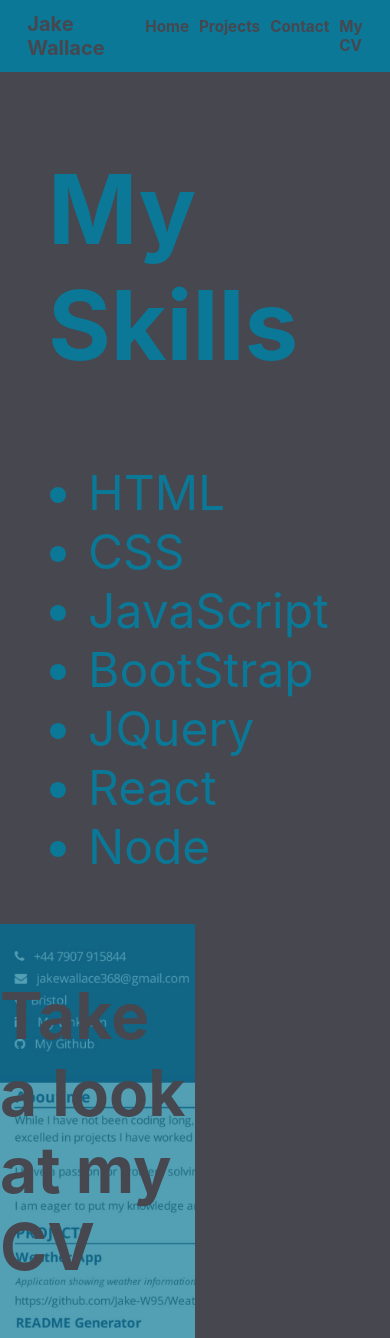
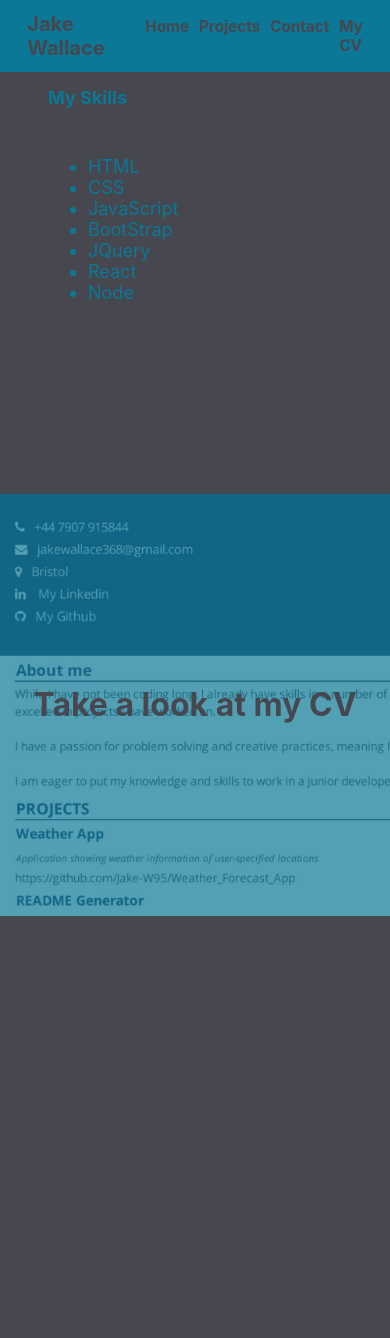
Before and after one commit to Jake-W95/Portfolio, a React (Create React App) app: page /CV in a window 390 px wide. After the commit the page ends 916 px from the top, so only its background shows below. Built offline with nearby package versions, Linux system fonts and the light colour scheme.

Commit message:
formatted CV for mobile

```diff
--- a/src/index.css
+++ b/src/index.css
@@ -1,10 +1,9 @@
-
-
 * {
   color: rgb(71, 71, 80);
   text-decoration: none;
 
 }
+
 body {
   margin: 0;
   font-family: -apple-system, BlinkMacSystemFont, Segoe UI, Roboto, Oxygen,
@@ -16,8 +15,7 @@ body {
 }
 
 code {
-  font-family: source-code-pr, Menl, Monac, Consola, Courier Ne
-    monospace;
+  font-family: source-code-pr, Menl, Monac, Consola, Courier Ne monospace;
 }
 
 header {
@@ -78,30 +76,44 @@ textarea::placeholder {
   padding: 2.5rem;
   border-radius: 10px
 }
+
 .link {
   font-size: 145%;
-    font-weight:bold;
+  font-weight: bold;
   margin-left: 1.3rem;
 }
-.CVContainer{
+
+.CVContainer {
   display: flex;
+  height: 90vh;
 
 }
+
 .CVSkills {
   width: 50%;
   /* height: 9vh; */
   font-size: 300%;
   box-sizing: border-box;
   padding-left: 3rem;
-  background-color:  #474750;
+  background-color: #474750;
 }
-.CVLink {
+
+.CVLinkContainer {
   width: 50%;
   /* height: 100vh; */
   /* background-color:red; */
   background-image: url('./images/CV.jpg');
   background-size: cover
+}
 
+.CVLink {
+
+  width: 100%;
+  height: 100%;
+  background-color: rgba(10, 120, 150, 0.7);
+  display: flex;
+  justify-content: center;
+  align-items: center
 }
 
 
@@ -113,6 +125,7 @@ textarea::placeholder {
     /* width:content; */
 
   }
+
   header h1 {
     font-size: 20px;
   }
@@ -133,15 +146,29 @@ textarea::placeholder {
 
   .heroTextBox {
     width: 70%;
-    height:fit-content;
+    height: fit-content;
     padding: 1rem;
     font-size: large;
   }
+
   .CVContainer {
+
     flex-direction: column;
- }
- .CVSkills{
+    height: 100%;
     width: 100%;
   }
 
+
+  .CVSkills h1,
+  .CVSkills li {
+    font-size: large;
   }
+
+  .CVLinkContainer,
+  .CVSkills {
+    width: 100%;
+    height: 50vh;
+  }
+
+
+}
--- a/src/pages/CVpage.js
+++ b/src/pages/CVpage.js
@@ -17,18 +17,11 @@ function CVPage() {
                     </ul>
                 </div>
 
-                <div className='CVLink'>
+                <div className='CVLinkContainer'>
                     <a href='https://drive.google.com/file/d/16YQ52bzso9mEOpAN9IDrVfSJ9cfivs9h/view?usp=sharing'>
-                        <div style={{
-                            width: '100%',
-                            height: '100%',
-                            backgroundColor: 'rgba(10,120,150,0.7)',
-                            display: 'flex',
-                            justifyContent: 'center',
-                            alignItems: 'center'
-                        }}>
+                        <div className='CVLink'>
                             <h1 style={{
-                                fontSize: '400%'
+                                // fontSize: '400%'
                             }}>
                                 Take a look at my CV</h1>
                         </div>
```
Lines whose indentation alone changed are shown as unchanged.
